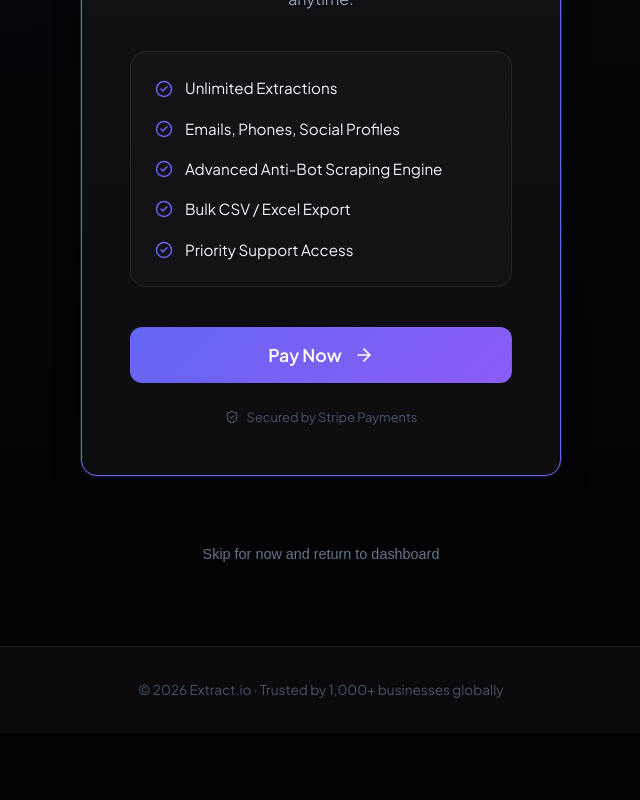
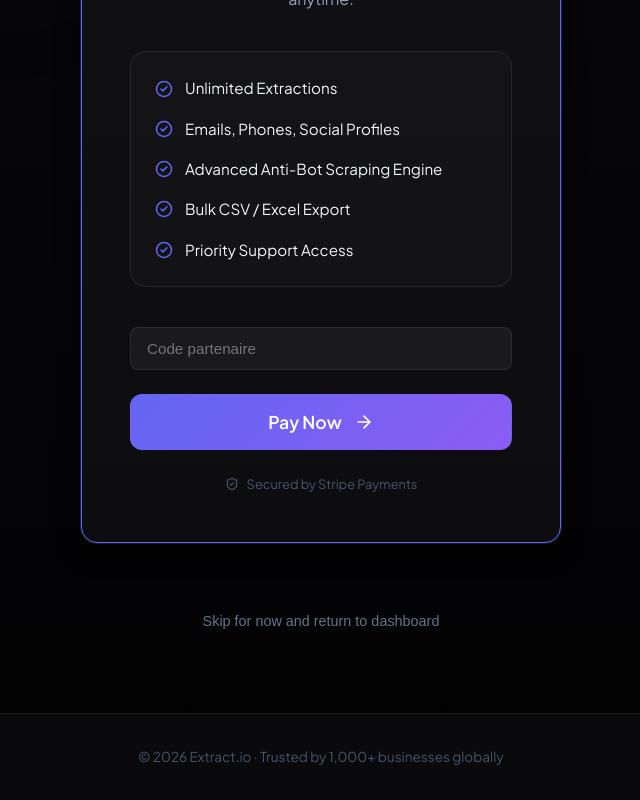
Before and after one commit to Ilyan-Margueritte/extract.io.prod, a React (Vite) app in the folder frontend/: page /pricing in a window 1280 px wide. Shown: the part 628-1428 px from the top of the page, without its empty margins (319-959 px from the left). Before the commit the page ends 1361 px from the top, so only its background shows below. Built offline with nearby package versions, Linux system fonts and the light colour scheme; no server answers; sample sign-in values are in the browser's storage.

Commit message:
feat: add coupon support for partner codes

```diff
--- a/frontend/src/pages/PricingPage.jsx
+++ b/frontend/src/pages/PricingPage.jsx
@@ -13,6 +13,7 @@ export default function PricingPage() {
   const { openSignIn } = useClerk();
   const [loading, setLoading] = useState(null);
   const [error, setError] = useState('');
+  const [couponCode, setCouponCode] = useState('');
 
   const handleSubscribe = async (plan) => {
     if (!isSignedIn) {
@@ -25,8 +26,12 @@ export default function PricingPage() {
       setError('');
 
       const token = await getToken();
+      const params = new URLSearchParams({ plan });
+      if (couponCode.trim()) {
+        params.append('coupon_code', couponCode.trim());
+      }
       const response = await axios.post(
-        `${API_URL}/v1/billing/create-checkout-session?plan=${plan}`,
+        `${API_URL}/v1/billing/create-checkout-session?${params}`,
         {},
         { headers: { Authorization: `Bearer ${token}` } }
       );
@@ -148,6 +153,25 @@ export default function PricingPage() {
                 </div>
               )}
 
+              <div style={{ marginBottom: '1.5rem' }}>
+                <input
+                  type="text"
+                  placeholder="Code partenaire"
+                  value={couponCode}
+                  onChange={(e) => setCouponCode(e.target.value.toUpperCase())}
+                  style={{
+                    width: '100%',
+                    padding: '12px 16px',
+                    borderRadius: '8px',
+                    border: '1px solid var(--border)',
+                    background: 'rgba(255,255,255,0.05)',
+                    color: 'var(--text-primary)',
+                    fontSize: '0.95rem',
+                    outline: 'none'
+                  }}
+                />
+              </div>
+
               {currentPlan === 'premium' ? (
                 <button
                   onClick={handlePortal}
```
Also changed, not shown: 1 other file (tests, documents, lock files or other folders).
